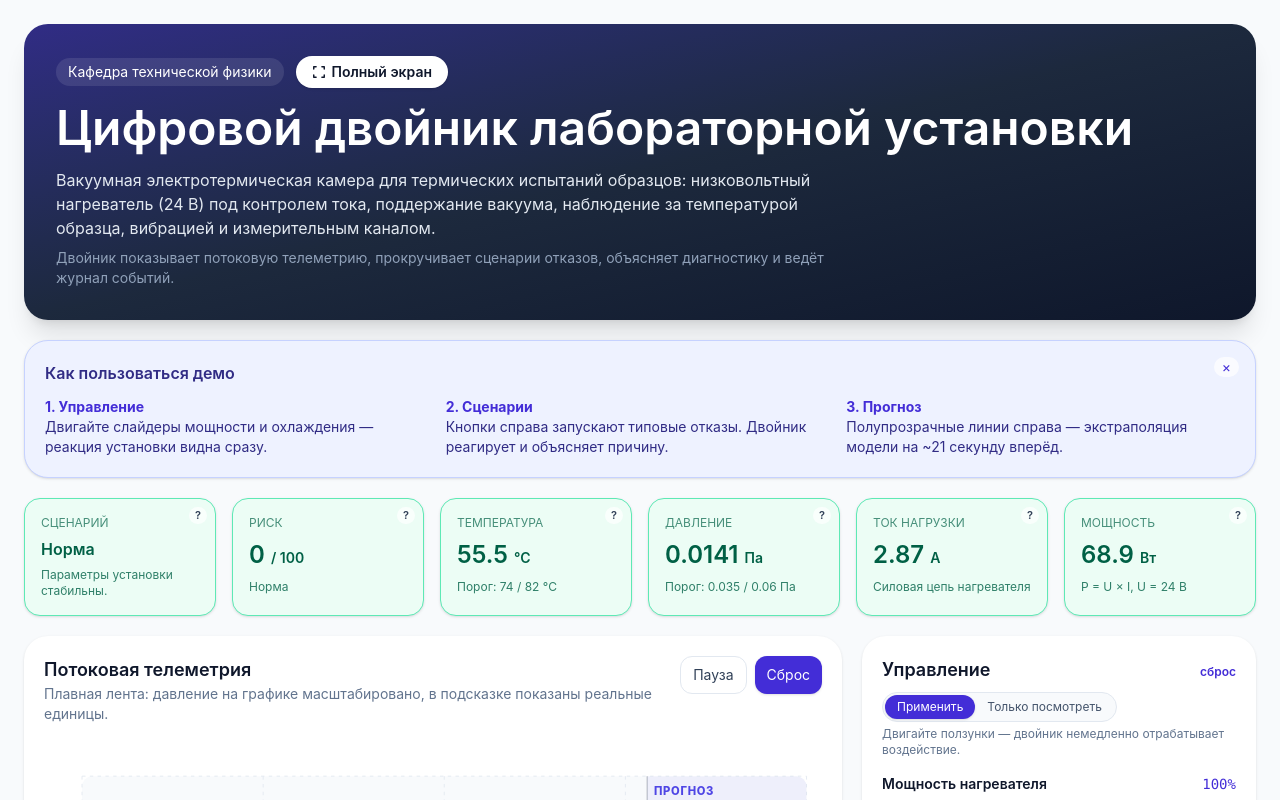
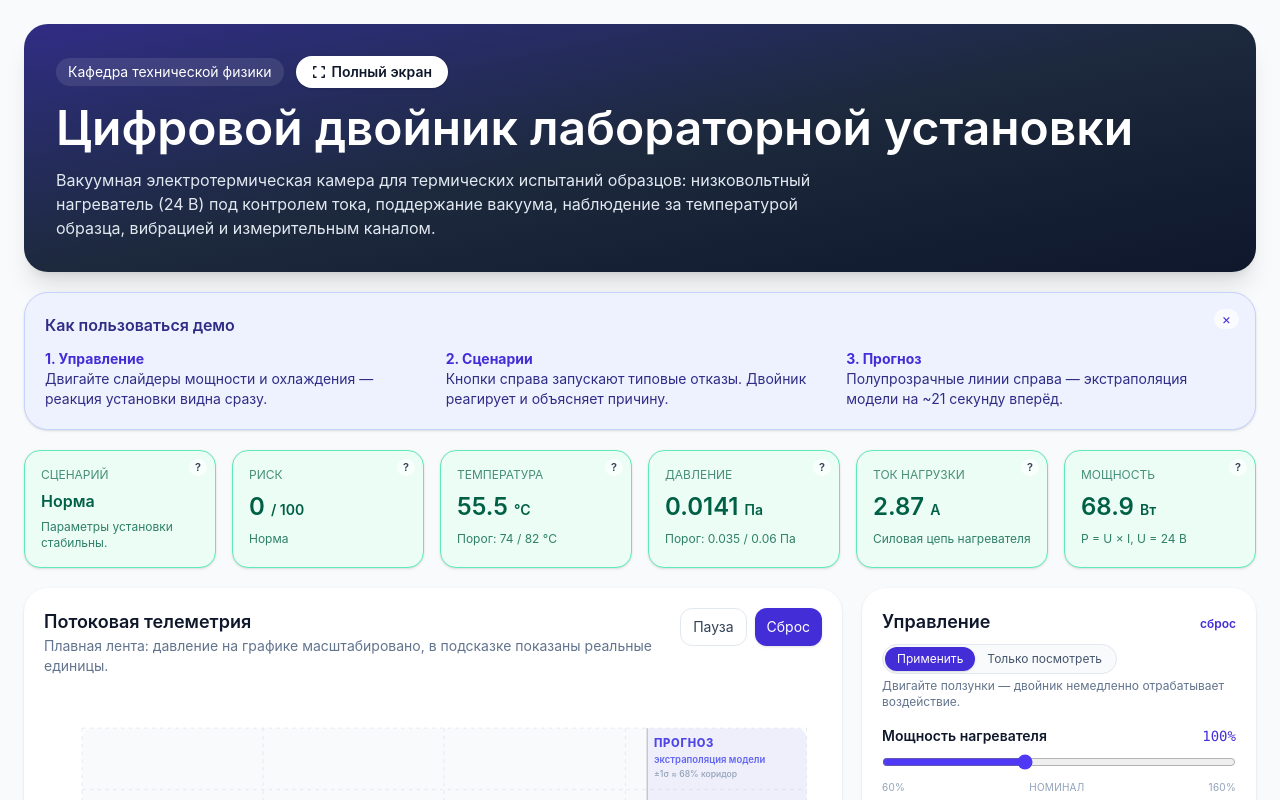
Before and after one commit to fidlow/digital-twin-lab, a React (Vite) app: page / in a window 1280 px wide. Shown: the top 800 px of the page. Built offline with nearby package versions, Linux system fonts and the light colour scheme.

Commit message:
chore: drop file-path comment and redundant header paragraph

```diff
--- a/src/App.tsx
+++ b/src/App.tsx
@@ -134,10 +134,6 @@ export default function FTIDigitalTwinPrototype() {
             Вакуумная электротермическая камера для термических испытаний образцов:
             низковольтный нагреватель (24 В) под контролем тока, поддержание вакуума,
             наблюдение за температурой образца, вибрацией и измерительным каналом.
-          </p>
-          <p className="mt-2 max-w-3xl text-sm text-slate-400">
-            Двойник показывает потоковую телеметрию, прокручивает сценарии отказов,
-            объясняет диагностику и ведёт журнал событий.
           </p>
         </header>
 
--- a/src/components/EvidenceBar.tsx
+++ b/src/components/EvidenceBar.tsx
@@ -1,4 +1,3 @@
-// src/components/EvidenceBar.tsx
 import { evidenceWeights, type EvidenceResult } from "../models/digitalTwin";
 
 interface EvidenceBarProps {
```
